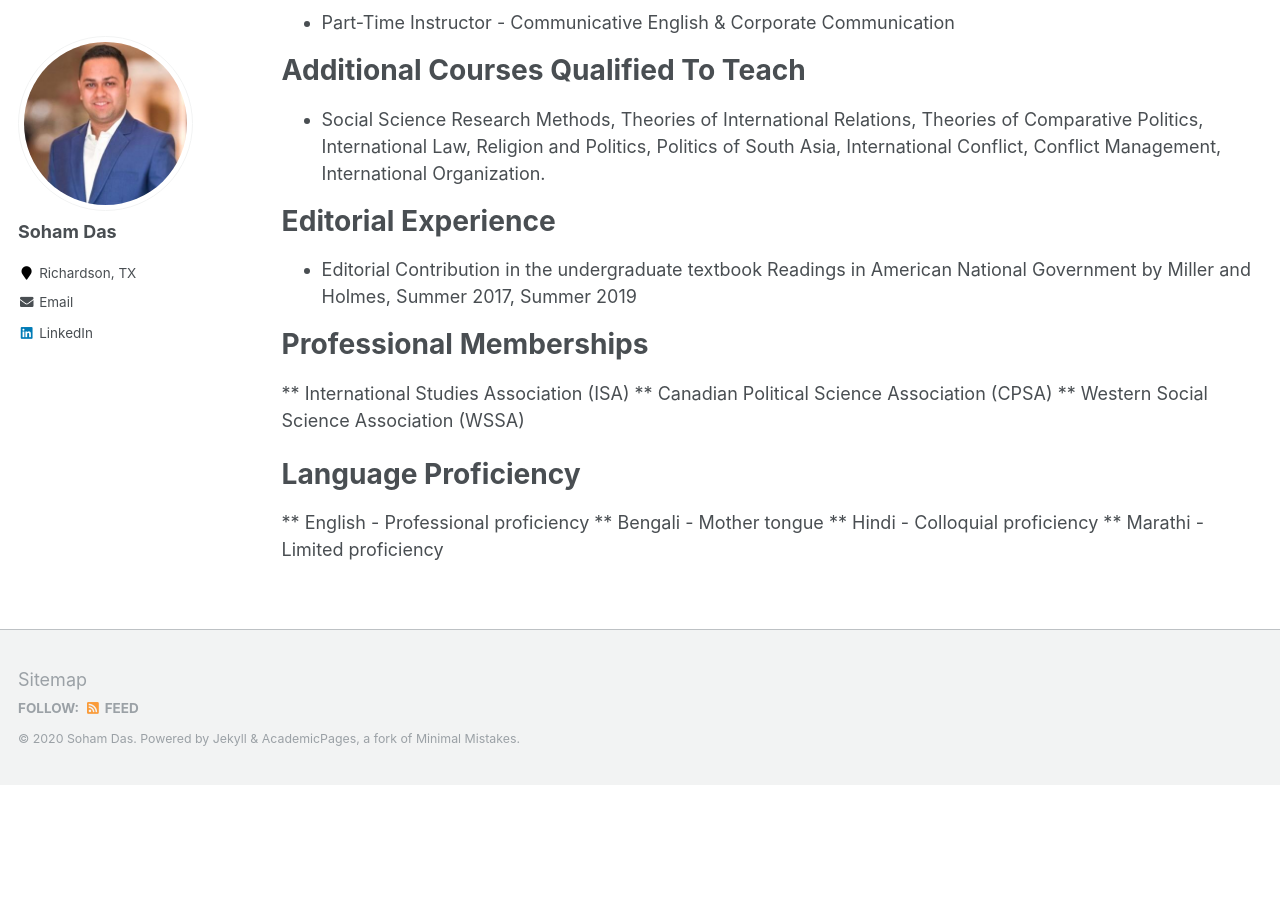
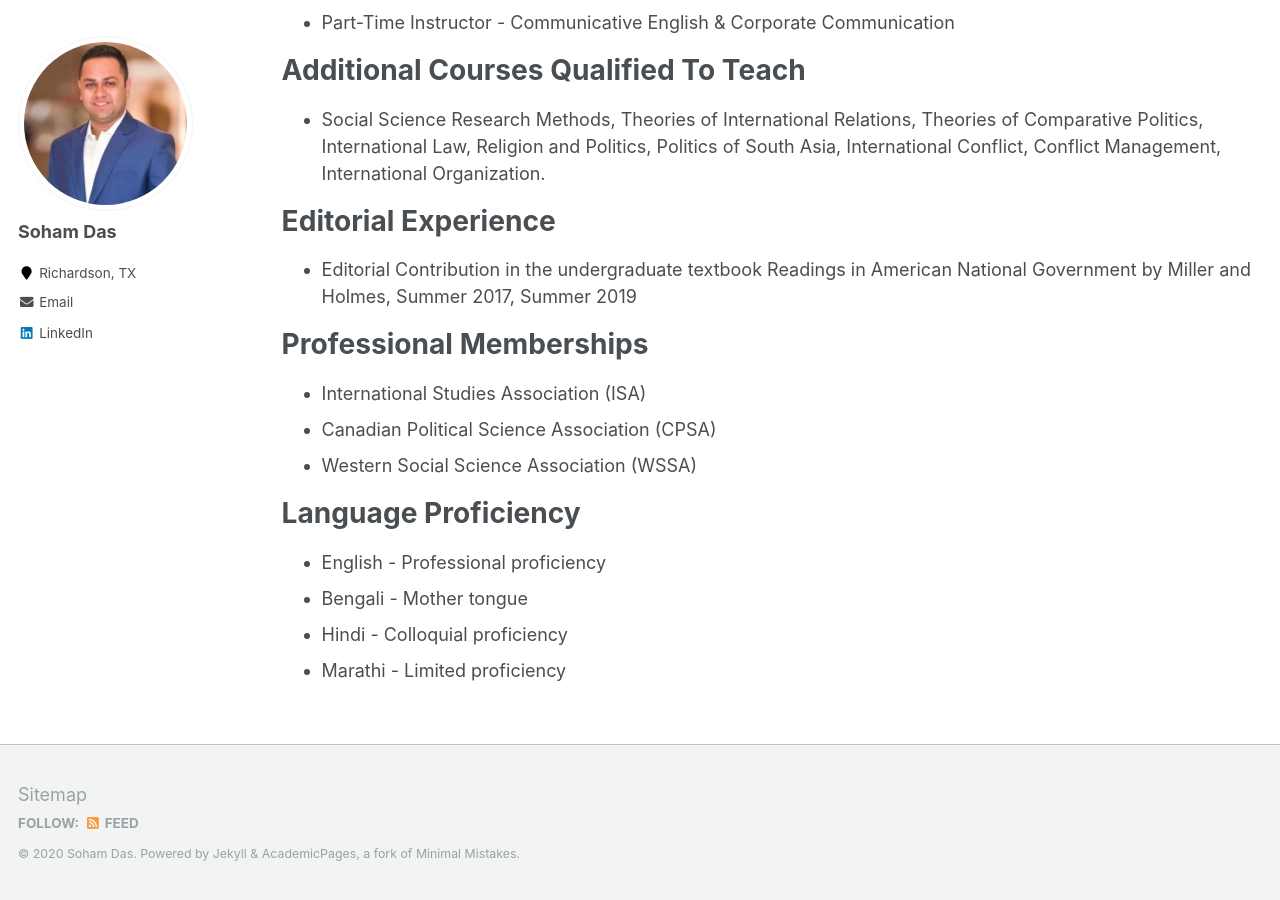
Before and after one commit to dassoham/dassoham.github.io, a Jekyll site: the page built from _pages/cv.md, in a window 1280 px wide and 900 px high, scrolled down 1787 px. Built offline with Jekyll 4.4.1, drawn with Linux system fonts in a browser that asks for light colours; before the commit the page ends 2572 px from its top, so only the background shows below that.

Commit message:
Update cv.md

```diff
--- a/_pages/cv.md
+++ b/_pages/cv.md
@@ -33,7 +33,6 @@ among the Hindus against Muslims over past four electoral cycles in India. There
 research analyzes the politicization process of the threat perspective by right-wing for
 electoral benefits.
 
-
 Awards
 ======
 * PhD Research Small Grants, UT Dallas | 2019 and 2018
@@ -41,7 +40,6 @@ Awards
 * Second Runner Up, Second Annual Business Case Competition, Center for Global
 * Business, Naveen Jindal Institute for Indo-American Business Studies | 2018
 * Debesh Kamal Scholarship, RKM India | 2015
-
 
 Skills
 ======
@@ -52,7 +50,6 @@ Skills
 * Public Speaking
 * Instructional Design & Content Development
 * Writing & Reporing
-
 
 Work Experience
 ======
@@ -71,32 +68,29 @@ rehabilitation approaches of trafficked women for CRY.
 
 * Part-Time Instructor - Communicative English & Corporate Communication
 
-
 Additional Courses Qualified To Teach
 ======
 * Social Science Research Methods, Theories of International Relations, Theories of
 Comparative Politics, International Law, Religion and Politics, Politics of South Asia,
 International Conflict, Conflict Management, International Organization.
 
-
 Editorial Experience
 ======
 * Editorial Contribution in the undergraduate textbook Readings in American National
 Government by Miller and Holmes, Summer 2017, Summer 2019
 
-
 Professional Memberships
 ======
-** International Studies Association (ISA)
-** Canadian Political Science Association (CPSA)
-** Western Social Science Association (WSSA)
+* International Studies Association (ISA)
+* Canadian Political Science Association (CPSA)
+* Western Social Science Association (WSSA)
 
 Language Proficiency
 ======
-** English - Professional proficiency
-** Bengali - Mother tongue
-** Hindi - Colloquial proficiency
-** Marathi - Limited proficiency
+* English - Professional proficiency
+* Bengali - Mother tongue
+* Hindi - Colloquial proficiency
+* Marathi - Limited proficiency
 
 <!---
 Publications
```
